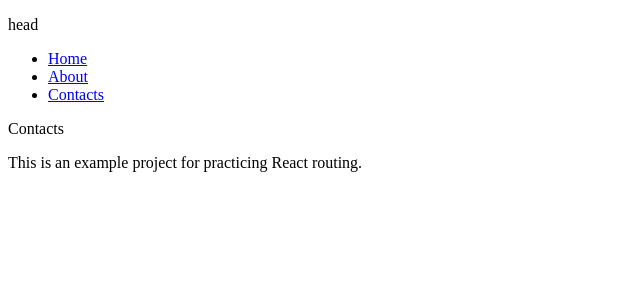
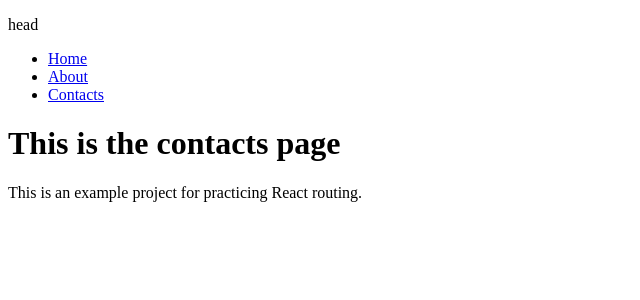
Before and after one commit to GasiorMateusz/route-around-the-page, a React (Create React App) app in the folder react-route-cc/: page /contacts in a window 1280 px wide. Shown: the top 300 px of the page, without its empty margins (0-640 px from the left). Built offline with nearby package versions, Linux system fonts and the light colour scheme.

Commit message:
implement contact page

```diff
--- a/react-route-cc/src/components/Contacts.js
+++ b/react-route-cc/src/components/Contacts.js
@@ -1,6 +1,6 @@
 const Contacts = ()=>{
     return(
-        <p>Contacts</p>
+        <h1> This is the contacts page</h1>
     )
 }
 export default Contacts
```
